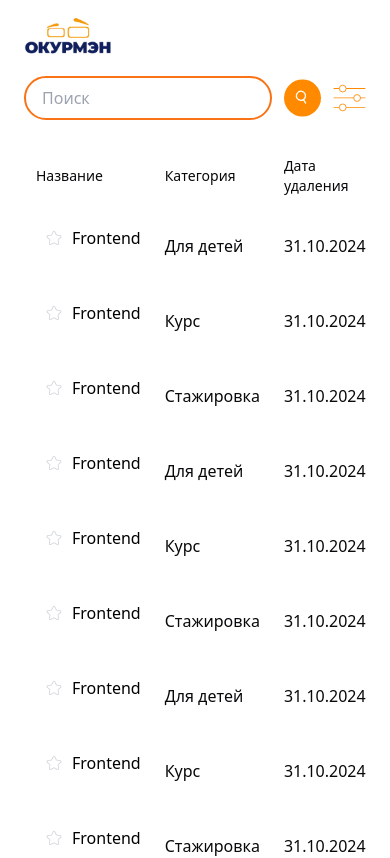
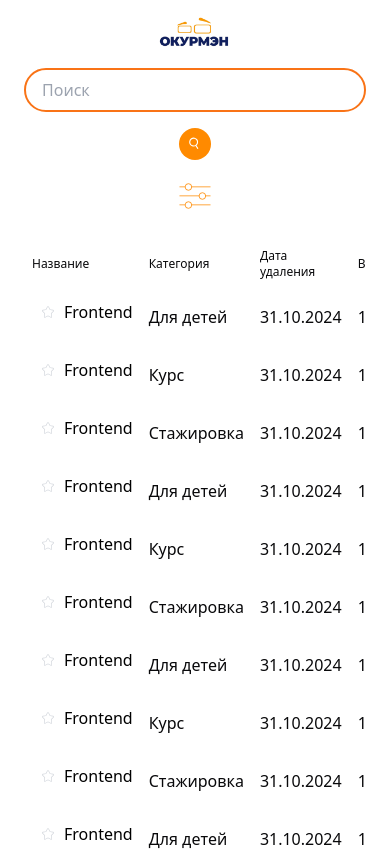
Before and after one commit to okurmenpro/okurmen-web, a React (Vite) app in the folder client/: page /archive in a window 390 px wide. Shown: the top 858 px of the page. Built offline with nearby package versions, Linux system fonts and the light colour scheme.

Commit message:
empty archive

```diff
--- a/client/src/components/archive/Archive.jsx
+++ b/client/src/components/archive/Archive.jsx
@@ -2,6 +2,7 @@ import React, { useState } from "react";
 import Logo from "../../../public/images/logo.png";
 import FilterIcon from "../../../public/icons/filter.svg";
 import SearchInputIcon from "../../../public/icons/search.svg";
+import EmptyImage from "../../../public/images/folder.png";
 import { CiStar } from "react-icons/ci";
 
 const TrashList = () => {
@@ -32,13 +33,13 @@ const TrashList = () => {
   };
 
   return (
-    <div className="container mx-auto p-4 lg:p-6">
-      <div className="flex mb-4">
-        <img src={Logo} alt="Logo" className="h-10 w-auto" />
+    <div className="container mx-auto p-4 sm:p-6 lg:p-8">
+      <div className="flex mb-4 justify-center lg:justify-start">
+        <img src={Logo} alt="Logo" className="h-8 sm:h-10 w-auto" />
       </div>
 
-      <div className="flex items-center mt-5 space-x-3 mb-6">
-        <div className="relative flex-grow max-w-lg">
+      <div className="flex flex-col sm:flex-row items-center mt-5 space-y-3 sm:space-y-0 sm:space-x-3 mb-6">
+        <div className="relative flex-grow max-w-lg w-full">
           <input
             type="text"
             placeholder="Поиск"
@@ -46,53 +47,52 @@ const TrashList = () => {
           />
         </div>
         <button className="text-orange-600 h-10 flex items-center justify-center">
-          <img src={SearchInputIcon} alt="Search" className="h-10 w-10" />
+          <img src={SearchInputIcon} alt="Search" className="h-8 w-8 sm:h-10 sm:w-10" />
         </button>
         <button className="text-gray-500 h-10 flex items-center justify-center">
-          <img src={FilterIcon} alt="Filter" className="h-9 w-9" />
+          <img src={FilterIcon} alt="Filter" className="h-8 w-8 sm:h-9 sm:w-9" />
         </button>
       </div>
 
-      <div className="overflow-auto ">
+      {data.length === 0 ? (
+        <div className="flex flex-col items-center justify-center mt-10">
+          <img src={EmptyImage} alt="Empty" className=" sm:h-40 sm:w-40" />
+          <p className="text-gray-500 text-lg sm:text-xl mt-4">Пусто</p>
+        </div>
+      ) : (
+        <div className="overflow-x-auto">
           <table className="min-w-full bg-white">
             <thead>
-            <tr className=" text-gray-700 text-sm font-semibold">
-              <th className="p-3 text-left font-medium text-zinc-950">Название</th>
-              <th className="p-3 text-left font-medium text-zinc-950">Категория</th>
-              <th className="p-3 text-left font-medium text-zinc-950">Дата удаления</th>
-              <th className="p-3 text-left font-medium text-zinc-950">Время</th>
-              <th className="p-3 text-left font-medium text-zinc-950">Действия</th>
+              <tr className="text-gray-700 text-xs sm:text-sm font-semibold">
+                <th className="p-2 sm:p-3 text-left font-medium text-zinc-950">Название</th>
+                <th className="p-2 sm:p-3 text-left font-medium text-zinc-950">Категория</th>
+                <th className="p-2 sm:p-3 text-left font-medium text-zinc-950">Дата удаления</th>
+                <th className="p-2 sm:p-3 text-left font-medium text-zinc-950">Время</th>
+                <th className="p-2 sm:p-3 text-left font-medium text-zinc-950">Действия</th>
               </tr>
             </thead>
             <tbody>
-
               {data.map((item) => (
-
-              <tr
-                key={item.id}
-                className="bg-white rounded-lg shadow-sm my-2"
-              >
-
-                <td className="p-3 font-medium rounded-l-lg whitespace-nowrap flex items-center relative">
+                <tr key={item.id} className="bg-white rounded-lg shadow-sm my-2">
+                  <td className="p-2 sm:p-3 font-medium rounded-l-lg whitespace-nowrap flex items-center">
                     <div
                       onClick={() => handleStarClick(item.id)}
                       className={`cursor-pointer transition-all duration-300 p-2 rounded-full ${item.isStarred ? 'bg-orange-100' : 'bg-transparent'} ${item.isStarred ? 'text-orange-600' : 'text-gray-300'}`}
                     >
-                    <CiStar className={`h-5 w-5`} />
+                      <CiStar className="h-4 w-4 sm:h-5 sm:w-5" />
                     </div>
                     {item.title}
                   </td>
-                <td className="p-3 whitespace-nowrap font-medium text-zinc-950">{item.category}</td>
-
-                <td className="p-3 whitespace-nowrap font-medium text-zinc-950">{item.deleteDate}</td>
-                <td className="p-3 whitespace-nowrap font-medium text-zinc-950">{item.deleteTime}</td>
-                <td className="p-3 rounded-r-lg flex space-x-2 whitespace-nowrap">
-                  <button className="bg-orange-500 text-white py-2 px-5 rounded hover:bg-orange-600 transition duration-200 font-medium">
+                  <td className="p-2 sm:p-3 whitespace-nowrap font-medium text-zinc-950">{item.category}</td>
+                  <td className="p-2 sm:p-3 whitespace-nowrap font-medium text-zinc-950">{item.deleteDate}</td>
+                  <td className="p-2 sm:p-3 whitespace-nowrap font-medium text-zinc-950">{item.deleteTime}</td>
+                  <td className="p-2 sm:p-3 rounded-r-lg flex space-x-2 whitespace-nowrap">
+                    <button className="bg-orange-500 text-white py-1 sm:py-2 px-4 sm:px-5 rounded hover:bg-orange-600 transition duration-200 font-medium text-sm sm:text-base">
                       Восстановить
                     </button>
                     <button
                       onClick={() => handleDelete(item.id)}
-                    className="bg-white border-orange-600 border border-orange-500 text-orange-500 py-2 px-5 rounded font-medium"
+                      className="bg-white border-orange-600 border border-orange-500 text-orange-500 py-1 sm:py-2 px-4 sm:px-5 rounded font-medium text-sm sm:text-base"
                     >
                       Удалить
                     </button>
@@ -102,6 +102,7 @@ const TrashList = () => {
             </tbody>
           </table>
         </div>
+      )}
     </div>
   );
 };
```
Also changed, not shown: client/public/images/folder.png (added). Lines whose indentation alone changed are shown as unchanged.
